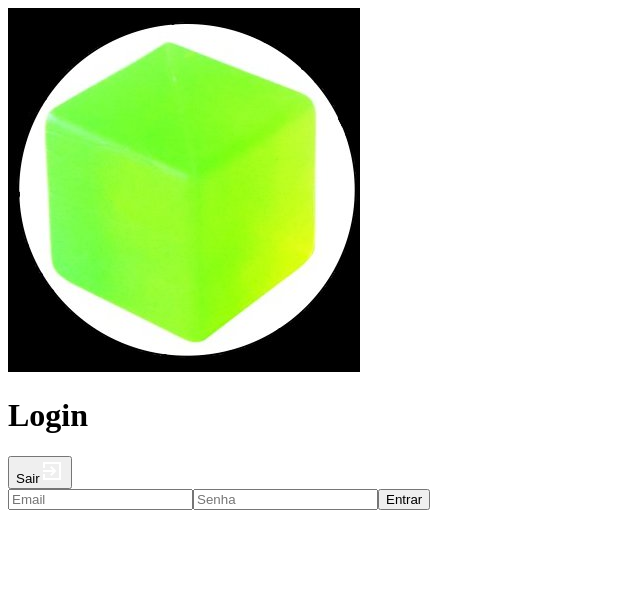
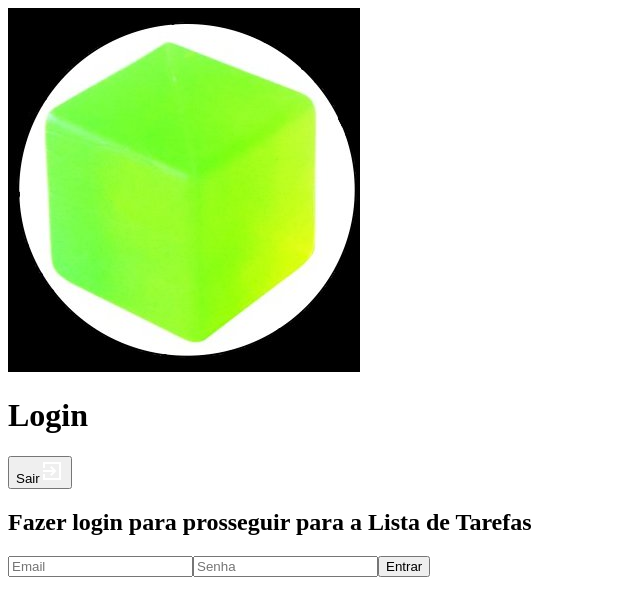
Before and after one commit to MilleneGalettiAcosta/Desafio-Trybe-Ebyrt, a React (Create React App) app in the folder app/frontend/: page /login in a window 1280 px wide. Shown: the top 616 px of the page, without its empty margins (0-640 px from the left). Built offline with nearby package versions, Linux system fonts and the light colour scheme.

Commit message:
Feat: Adiciona subtitulo a página login

```diff
--- a/app/frontend/src/pages/Login.tsx
+++ b/app/frontend/src/pages/Login.tsx
@@ -21,6 +21,7 @@ const Login: React.FC<ILoginProps> = () => {
     <Header page={'Login'} />
       <section className="user-login-area">
         <form>
+          <h2>Fazer login para prosseguir para a Lista de Tarefas</h2>
           <label htmlFor="email-input">
             <input
               className="email_input"
```
